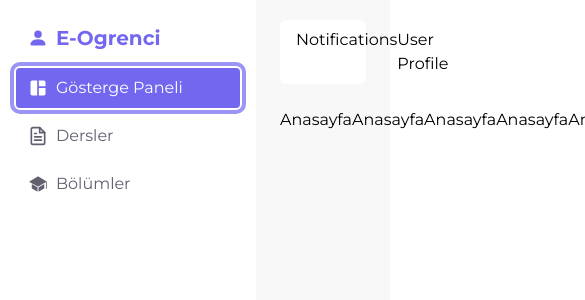
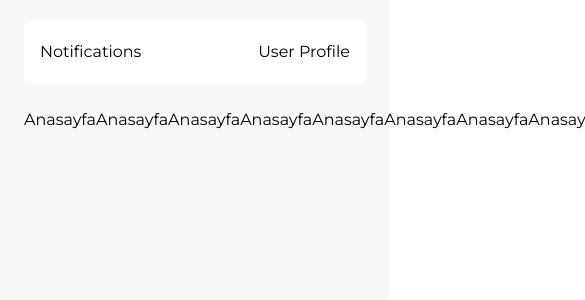
Before and after one commit to caneral/eogrenci.adminpanel, a React (Create React App) app: page / in a window 390 px wide. Shown: the top 300 px of the page, 585 px wide, since content can reach past the window. Built offline with nearby package versions, Linux system fonts and the light colour scheme.

Commit message:
Sidebar has been made responsive.

```diff
--- a/package.json
+++ b/package.json
@@ -11,6 +11,7 @@
     "react-icons": "^4.3.1",
     "react-router-dom": "6",
     "react-scripts": "5.0.0",
+    "react-transition-group": "^4.4.2",
     "tailwindcss-box-shadow-outline-extended": "^1.0.1",
     "web-vitals": "^2.1.2"
   },
--- a/src/@core/components/sidebar/index.js
+++ b/src/@core/components/sidebar/index.js
@@ -1,7 +1,7 @@
-import React, { useEffect, useState } from "react";
+import React from "react";
+import { BsPersonFill } from "react-icons/bs";
 import { Link, useLocation } from "react-router-dom";
 import exportedObject from "../../../navigation/vertical";
-import { BsPersonFill } from "react-icons/bs";
 
 const Sidebar = () => {
   const location = useLocation();
@@ -28,7 +28,7 @@ const Sidebar = () => {
   };
 
   return (
-      <div className="w-64 h-screen bg-white fixed top-0 left-0 bottom-0 z-10 ">
+      <div className="w-64 h-screen inset-y-0 bg-white fixed z-10 transform -translate-x-full lg:translate-x-0 transition duration-400 ease-in">
         <div className="px-4 pt-4">
           <div className="relative text-black-base mb-2 ">
             <div
--- a/src/layouts/VerticalLayout.js
+++ b/src/layouts/VerticalLayout.js
@@ -7,7 +7,7 @@ const VerticalLayout = () => {
   return (
     <div>
       <Sidebar />
-      <main className="ml-64 h-screen px-6 py-5 space-y-6">
+      <main className="lg:ml-64 h-screen px-6 py-5 space-y-6">
           <Navbar />
           <Outlet />
       </main>
```
Also changed, not shown: 1 other file (tests, documents, lock files or other folders).
